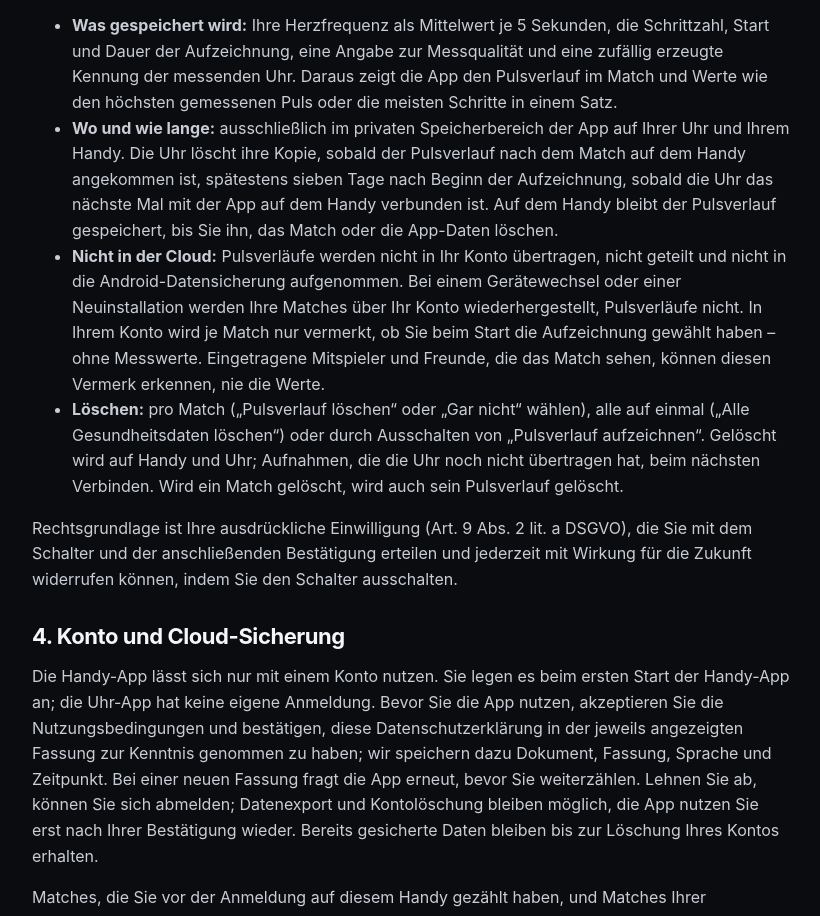
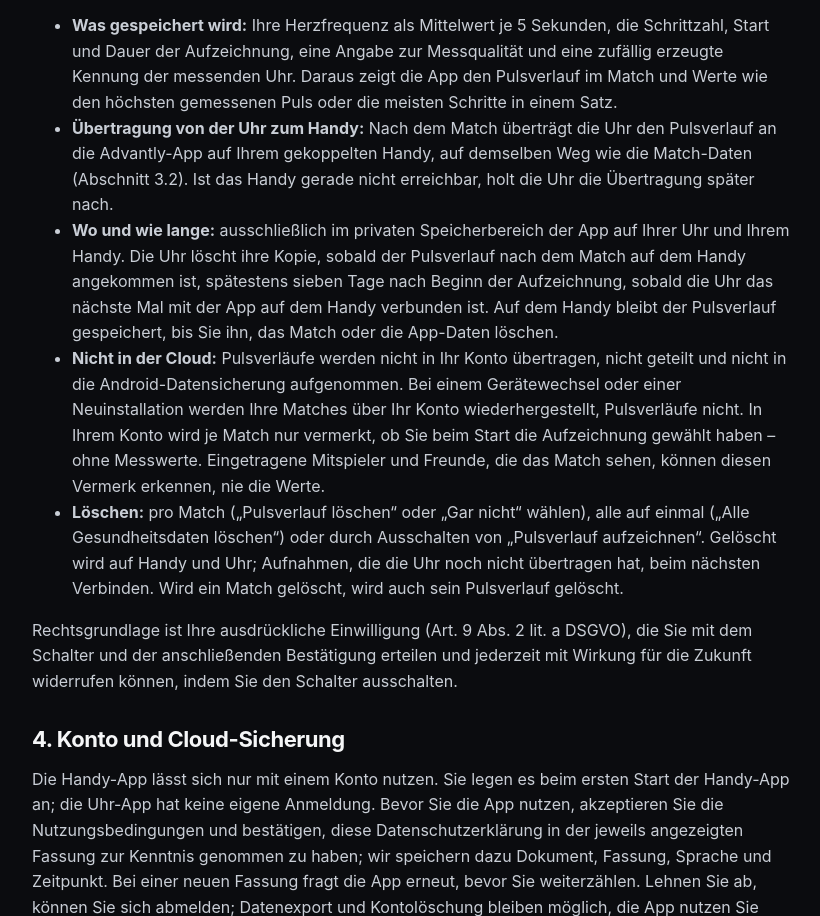
Before and after one commit to thealextd1337-spec/racketone, a plain HTML site: page site/app-datenschutz.html in a window 1280 px wide. Shown: the part 2508-3424 px from the top of the page, without its empty margins (228-1048 px from the left). Drawn offline with Linux system fonts and the light colour scheme.

Commit message:
Datenschutz 7: Übertragung Uhr → Handy ausdrücklich, Data Safety angeben
- Erklärung DE/EN §3.4: eigener Punkt zur Übertragung des Pulsverlaufs
  von der Uhr ans Handy (Weg wie §3.2, Nachholen bei fehlender Verbindung)
- play-console.md: Puls und Schritte in „Datensicherheit“ als erhoben,
  nicht geteilt, optional, App-Funktionen angeben (Data Layer kann über
  Google-Server laufen)

Co-Authored-By: Claude Opus 5.5 <noreply@anthropic.com>

```diff
--- a/site/app-datenschutz.html
+++ b/site/app-datenschutz.html
@@ -81,6 +81,7 @@
       <p>Unter Profil → „Puls &amp; Schritte“ können Sie „Pulsverlauf aufzeichnen“ einschalten (standardmäßig aus) und bestätigen das in einem eigenen Dialog. Der Schalter gilt für dieses Handy und die gekoppelte Uhr, nicht für Ihr Konto; auf einem weiteren Handy schalten Sie ihn bei Bedarf erneut ein. Beim Start eines Matches mit Workout auf der Uhr wählen Sie dann, ob für dieses Match ein Pulsverlauf aufgezeichnet wird („Nur für mich“, vorbelegt) oder nicht („Gar nicht“); die Wahl lässt sich im Match nachträglich ändern. Ohne Workout auf der Uhr wird nichts aufgezeichnet. Während der Aufzeichnung zeigt die Uhr einen kleinen Aufnahmepunkt.</p>
       <ul>
         <li><strong>Was gespeichert wird:</strong> Ihre Herzfrequenz als Mittelwert je 5 Sekunden, die Schrittzahl, Start und Dauer der Aufzeichnung, eine Angabe zur Messqualität und eine zufällig erzeugte Kennung der messenden Uhr. Daraus zeigt die App den Pulsverlauf im Match und Werte wie den höchsten gemessenen Puls oder die meisten Schritte in einem Satz.</li>
+        <li><strong>Übertragung von der Uhr zum Handy:</strong> Nach dem Match überträgt die Uhr den Pulsverlauf an die Advantly-App auf Ihrem gekoppelten Handy, auf demselben Weg wie die Match-Daten (Abschnitt 3.2). Ist das Handy gerade nicht erreichbar, holt die Uhr die Übertragung später nach.</li>
         <li><strong>Wo und wie lange:</strong> ausschließlich im privaten Speicherbereich der App auf Ihrer Uhr und Ihrem Handy. Die Uhr löscht ihre Kopie, sobald der Pulsverlauf nach dem Match auf dem Handy angekommen ist, spätestens sieben Tage nach Beginn der Aufzeichnung, sobald die Uhr das nächste Mal mit der App auf dem Handy verbunden ist. Auf dem Handy bleibt der Pulsverlauf gespeichert, bis Sie ihn, das Match oder die App-Daten löschen.</li>
         <li><strong>Nicht in der Cloud:</strong> Pulsverläufe werden nicht in Ihr Konto übertragen, nicht geteilt und nicht in die Android-Datensicherung aufgenommen. Bei einem Gerätewechsel oder einer Neuinstallation werden Ihre Matches über Ihr Konto wiederhergestellt, Pulsverläufe nicht. In Ihrem Konto wird je Match nur vermerkt, ob Sie beim Start die Aufzeichnung gewählt haben – ohne Messwerte. Eingetragene Mitspieler und Freunde, die das Match sehen, können diesen Vermerk erkennen, nie die Werte.</li>
         <li><strong>Löschen:</strong> pro Match („Pulsverlauf löschen“ oder „Gar nicht“ wählen), alle auf einmal („Alle Gesundheitsdaten löschen“) oder durch Ausschalten von „Pulsverlauf aufzeichnen“. Gelöscht wird auf Handy und Uhr; Aufnahmen, die die Uhr noch nicht übertragen hat, beim nächsten Verbinden. Wird ein Match gelöscht, wird auch sein Pulsverlauf gelöscht.</li>
```
Also changed, not shown: site/en/app-privacy.html (+1 -0 lines), docs/release/play-console.md.
